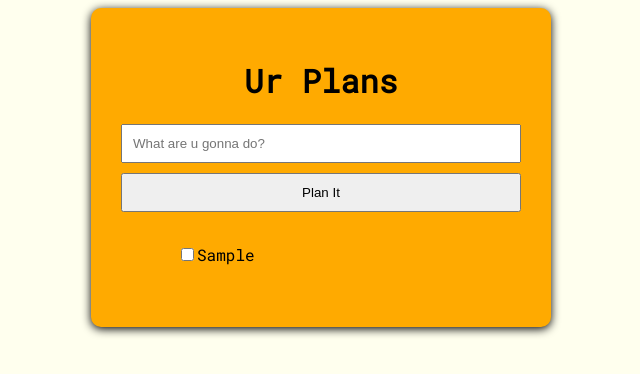
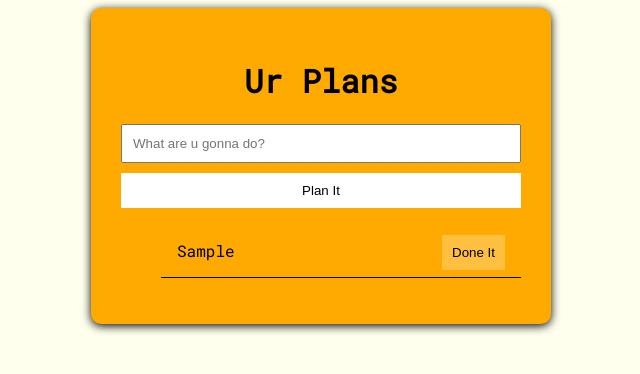
Before and after one commit to R0ckst4/vue_todo, a Vue app: page / in a window 1280 px wide. Both pictures are taken after typing "Sample" into the empty fields and a click on the button "Plan It". Shown: the top 374 px of the page, without its empty margins (319-959 px from the left). Built offline with nearby package versions, Linux system fonts and the light colour scheme.

Commit message:
Remove chekboxes, add buttons istead of them

```diff
--- a/src/components/TaskForm.vue
+++ b/src/components/TaskForm.vue
@@ -7,23 +7,28 @@
       type="text"
       placeholder="What are u gonna do?"
     />
-    <button @click="createTask" class="my-button">Plan It</button>
+    <my-button @click="createTask">Plan It</my-button>
   </form>
 </template>
+
 <script>
+  import MyButton from "@/components/UI/MyButton.vue";
   export default {
+    components: {
+      MyButton,
+    },
     data() {
       return {
         task: {
           describtion: "",
-          checked: false,
-          important: false,
         },
       };
     },
     methods: {
       createTask() {
         this.task.id = Date.now();
+        this.task.cheked = false;
+        this.task.important = false;
         this.$emit("create", this.task);
         this.task = {
           describtion: "",
@@ -40,15 +45,7 @@
     width: 376px;
     padding: 10px;
   }
-  .my-button {
-    display: flex;
-    flex-wrap: wrap;
-    justify-content: space-around;
-    margin-top: 10px;
-    width: 400px;
-    padding: 10px;
-    cursor: pointer;
-  }
+
   h1 {
     text-align: center;
   }
--- a/src/components/TaskItem.vue
+++ b/src/components/TaskItem.vue
@@ -1,15 +1,26 @@
 <template>
   <li class="task">
-    <input type="checkbox" id="task.id" />
-    <label for="task.id"> {{ task.describtion }}</label>
+    <div>
+      <my-button class="my-button__doneIt">Done It</my-button>
+      <div>{{ task.describtion }}</div>
+    </div>
   </li>
 </template>
 <script>
+  import MyButton from "@/components/UI/MyButton.vue";
   export default {
+    components: {
+      MyButton,
+    },
     props: {
       task: {
         type: Object,
         required: true,
+      },
+    },
+    methods: {
+      setImportant() {
+        this.$emit("changeStatus", this.task.cheked);
       },
     },
   };
@@ -17,9 +28,43 @@
 <style scoped>
   .task {
     padding: 1em;
+    border-bottom: 1px solid #000;
+    word-wrap: break-word;
     list-style-type: none;
   }
-  input[type="checkbox"] + label::before {
-    color: brown;
+  .my-button__doneIt {
+    background-color: rgba(255, 255, 255, 0.26);
+    width: auto;
+    margin-top: -5px;
+    padding: 10px;
+    float: right;
   }
+  /* input[type="checkbox"] {
+     display: none;
+   }
+   input[type="checkbox"] + label::before {
+     content: "";
+     background: #9acd32;
+     border-radius: 5px;
+     border: 2px solid #ddd;
+     display: inline-block;
+     vertical-align: middle;
+     width: 10px;
+     height: 10px;
+     padding: 2px;
+     margin-right: 10px;
+     text-align: center;
+   }
+
+   input[type="checkbox"]:checked + label::before {
+     content: "";
+     display: inline-block;
+     width: 1px;
+     height: 5px;
+     border: solid #000;
+     border-width: 0 3px 3px 0;
+     transform: rotate(45deg);
+     border-radius: 0;
+     margin: 0 15px 5px 5px;
+   } */
 </style>
--- /dev/null
+++ b/src/components/UI/MyButton.vue
@@ -0,0 +1,21 @@
+<template>
+  <button class="my-button"><slot></slot></button>
+</template>
+<script>
+  export default {
+    name: "my-button",
+  };
+</script>
+<style scoped>
+  .my-button {
+    display: flex;
+    background-color: white;
+    flex-wrap: wrap;
+    border: 0;
+    justify-content: space-around;
+    margin-top: 10px;
+    width: 400px;
+    padding: 10px;
+    cursor: pointer;
+  }
+</style>
--- /dev/null
+++ b/src/components/UI/index.js
@@ -0,0 +1,4 @@
+import MyButton from "@/components/UI/MyButton.vue";
+export default {
+  MyButton,
+};
```
Also changed, not shown: src/components/UI/MyInput.vue (added, +7 -0 lines), src/main.js (+6 -1 lines), src/components/UI/My-button.vue (deleted), src/components/UI/My-checkbox.vue (deleted), src/components/UI/My-input.vue (deleted), src/components/UI/MyCheckbox.vue (added), src/components/UI/Nav-button.vue (deleted), src/components/UI/NavButton.vue (added).
